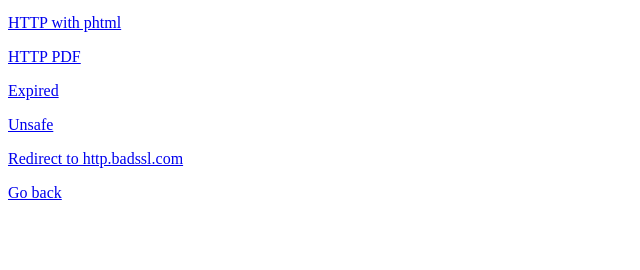
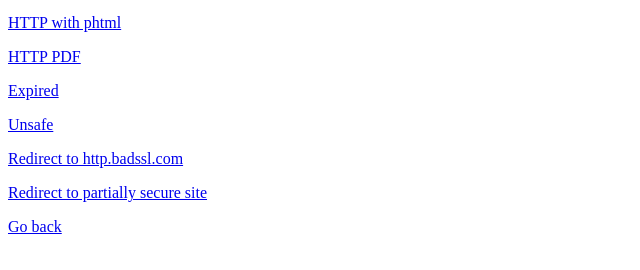
Before and after one commit to rpatel29/browsertest, a plain HTML site: page securesites_test.html in a window 1280 px wide. Shown: the part 86-356 px from the top of the page, without its empty margins (0-640 px from the left). Drawn offline with Linux system fonts and the light colour scheme.

Commit message:
Update securesites_test.html
added partially secure site

Signed-off-by: rpatel29 <39140191+rpatel29@users.noreply.github.com>

```diff
--- a/securesites_test.html
+++ b/securesites_test.html
@@ -7,6 +7,7 @@
   <p><a href="https://expired.badssl.com">Expired</a></p>
   <p><a href="https://evil-site.example">Unsafe</a></p>
   <p><a href="redirect_to_http.html">Redirect to http.badssl.com</a></p>
+  <p><a href="partially_secure.html">Redirect to partially secure site</a></p>
   <p><a href="index.html">Go back</a></p>
 </body>
 </html>
```
